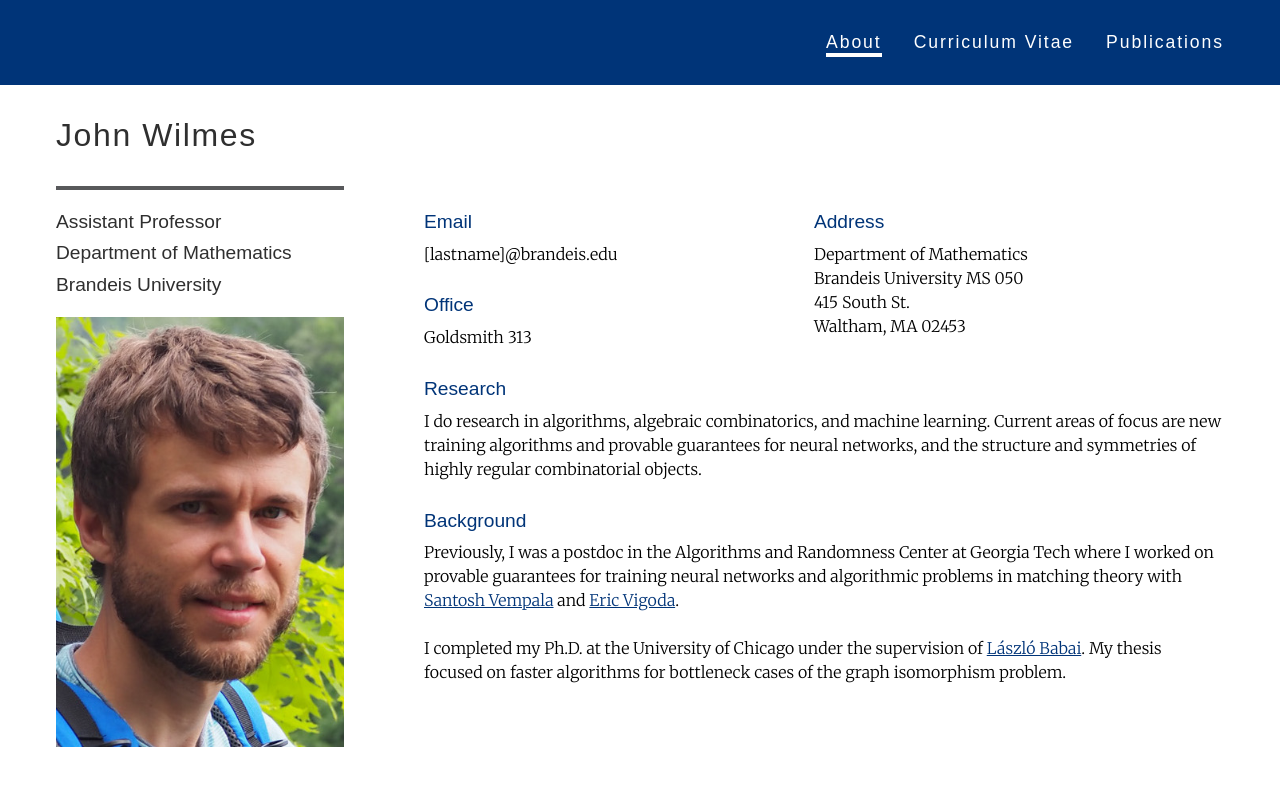
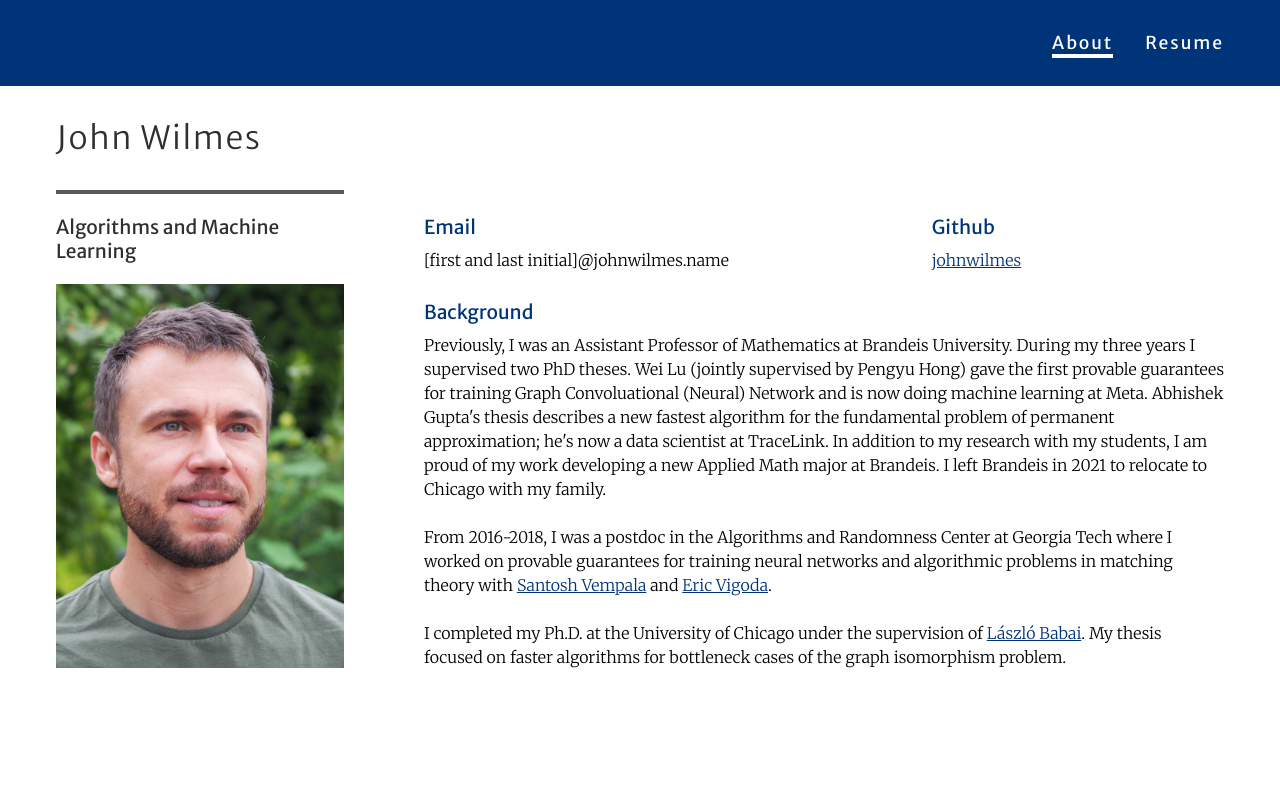
Before and after one commit to johnwilmes/johnwilmes.github.io, a Jekyll site: the page built from index.html, in a window 1280 px wide. Shown: the top 786 px of the page. Built offline with Jekyll 4.4.1, drawn with Linux system fonts in a browser that asks for light colours; some web fonts are replaced.

Commit message:
Initial reconfiguration as non-academic site

```diff
--- a/_data/navigation.yml
+++ b/_data/navigation.yml
@@ -1,3 +1,3 @@
-- title: Curriculum Vitae
-  url: '/assets/cv.pdf'
+- title: Resume
+  url: '/assets/resume.pdf'
   navigation_weight: 2
--- a/_includes/head.html
+++ b/_includes/head.html
@@ -3,15 +3,9 @@
 
     <title>John Wilmes{% if page.title != "About" %} | {{ page.title }}{% endif %}</title>
 
-    <link rel="icon" type="image/x-icon" href="{{ "/favicon.ico" | relative_url}}" />
     <link rel="stylesheet" type="text/css" href="{{ "/theme/main.css" | relative_url }}" />
-    <link href="https://fonts.googleapis.com/css?family=Merriweather:400,300,700" rel="stylesheet">
-{% if jekyll.environment == "production" -%}
-    <link href="https://cloud.typography.com/6833514/7761552/css/fonts.css" rel="stylesheet"/>
-    <link href="//www.brandeis.edu/_files/css/fonts.css" rel="stylesheet"/>
-{% endif -%}
-    <script type="text/javascript"
-	    src="https://cdn.mathjax.org/mathjax/latest/MathJax.js?config=TeX-AMS-MML_HTMLorMML">
-    </script>
+    <link rel="preconnect" href="https://fonts.googleapis.com">
+    <link rel="preconnect" href="https://fonts.gstatic.com" crossorigin>
+    <link href="https://fonts.googleapis.com/css2?family=Merriweather+Sans:wght@300;400;500&family=Merriweather:ital,wght@0,300;1,300&display=swap" rel="stylesheet">
 </head>
 <head>
--- a/_sass/_research.scss
+++ /dev/null
@@ -1,63 +0,0 @@
-.work {
-    padding: 0.5rem 0;
-    max-width: 40rem;
-    margin-bottom: 1rem;
-    position: relative;
-
-  &:after {
-    display: block;
-    position: absolute;
-    left: 0;
-    bottom: 0.25rem;
-    width: 10rem;
-    height: 1px;
-    content: "";
-    background: rgb(88, 89, 91);
-    content: '';
-  }
-}
-
-.work-version {
-    margin-bottom: 0.5rem;
-}
-
-.work-description {
-    margin-top: -0.2rem;
-    margin-bottom: 0.3rem;
-}
-
-.work-appear:before, .work-note:before {
-    content: $middot;
-    margin: 0 0.5rem;
-}
-
-h5.work-title {
-    display: inline;
-    font-size: 100%;
-    font-weight: inherit;
-    margin: 0;
-}
-
-h5.work-title:before {
-    content: $lquote;
-}
-
-h5.work-title:after {
-    content: $rquote;
-}
-
-.work-where {
-    font-weight: bolder;
-}
-
-.work-note {
-    font-weight: bolder;
-}
-
-.work-when:before {
-    content: "(";
-}
-
-.work-when:after {
-    content: ")";
-}
--- a/_sass/_typography.scss
+++ b/_sass/_typography.scss
@@ -1,5 +1,5 @@
-$serif: merriweather, serif;
-$sans: "gotham ssm a", "gotham ssm b", $local_sans;
+$serif: "Merriweather", serif;
+$sans: "Merriweather Sans", sans-serif;
 
 html {
   font-family: $serif;
--- a/index.html
+++ b/index.html
@@ -6,9 +6,7 @@
 
 <div id="main" class="flexrow">
     <div id="sidebar" class="flexleft">
-        <h3>Assistant Professor</h3>
-        <h3>Department of Mathematics</h3>
-        <h3>Brandeis University</h3>
+        <h3>Algorithms and Machine Learning</h3>
         <img id="headshot" src="{{ "/assets/headshot.jpg" | relative_url }}" />
     </div>
     <div id="page" class="flexright">
@@ -16,36 +14,31 @@
     <div class="flexwrap">
         <div class="wrapitem">
         <h3>Email</h3>
-        <p>[lastname]@brandeis.edu</p>
-
-        <h3>Office</h3>
-        <p>Goldsmith 313</p>
+        <p>[first and last initial]@johnwilmes.name</p>
         </div>
 
         <div class="stretchitem"></div>
+
         <div class="wrapitem">
-        <h3>Address</h3>
-        <p>
-        Department of Mathematics<br />
-        Brandeis University MS 050<br />
-        415 South St.<br />
-        Waltham, MA 02453
-        </p>
+        <h3>Github</h3>
+        <p><a href="https://github.com/johnwilmes">johnwilmes</a></p>
         </div>
+
         <div class="stretchitem"></div>
 
     </div>
 
-    <h3>Research</h3>
-
-    <p>I do research in algorithms, algebraic combinatorics, and machine
-    learning. Current areas of focus are new training algorithms and provable
-    guarantees for neural networks, and the structure and symmetries of highly
-    regular combinatorial objects.</p>
-
     <h3>Background</h3>
 
-    <p>Previously, I was a postdoc in the Algorithms and Randomness Center at
+    <p>Previously, I was an Assistant Professor of Mathematics at Brandeis University. During my
+    three years I supervised two PhD theses. Wei Lu (jointly supervised by Pengyu Hong) gave the
+    first provable guarantees for training Graph Convoluational (Neural) Network and is now doing
+    machine learning at Meta. Abhishek Gupta's thesis describes a new fastest algorithm for the
+    fundamental problem of permanent approximation; he's now a data scientist at TraceLink. In
+    addition to my research with my students, I am proud of my work developing a new Applied Math
+    major at Brandeis. I left Brandeis in 2021 to relocate to Chicago with my family.</p>
+
+    <p>From 2016-2018, I was a postdoc in the Algorithms and Randomness Center at
     Georgia Tech where I worked on provable guarantees for training neural
     networks and algorithmic problems in matching theory with <a
      href="https://www.cc.gatech.edu/~vempala/">Santosh Vempala</a>
--- a/theme/main.scss
+++ b/theme/main.scss
@@ -1,12 +1,6 @@
 ---
 # Sass file to be processed by Jekyll
 ---
-{% if jekyll.environment == "development" %}
-$local_sans: gotham, sans-serif;
-{% else %}
-$local_sans: sans-serif;
-{% endif %}
-
 @import "utils";
 @import "color";
 @import "typography";
@@ -149,5 +143,3 @@
     margin-top: 0.7rem;
     margin-bottom: 3rem;
 }
-
-@import "research";
```
Also changed, not shown: research/index.html (deleted, +0 -89 lines), assets/headshot.jpg, favicon.ico (deleted), 2 other files.
